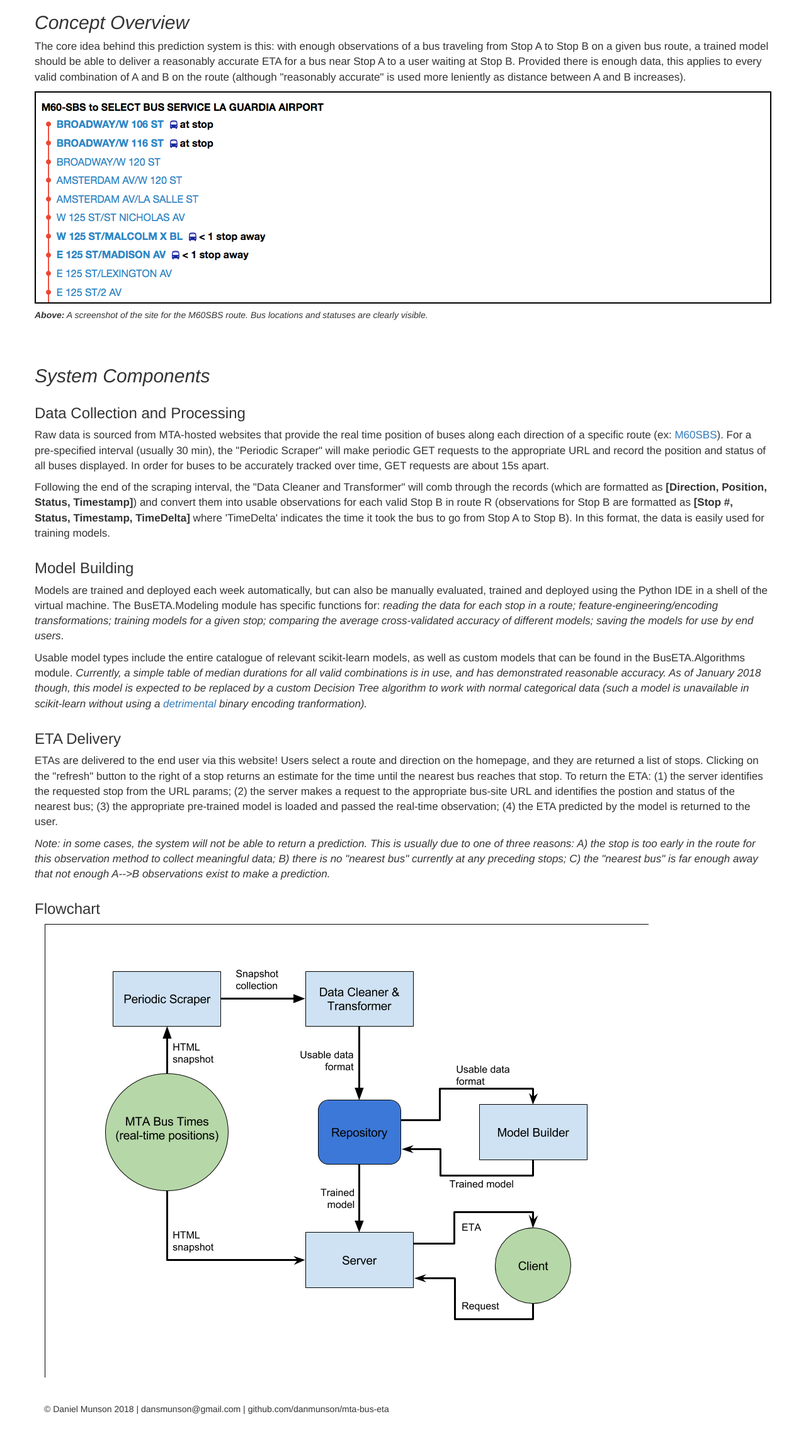
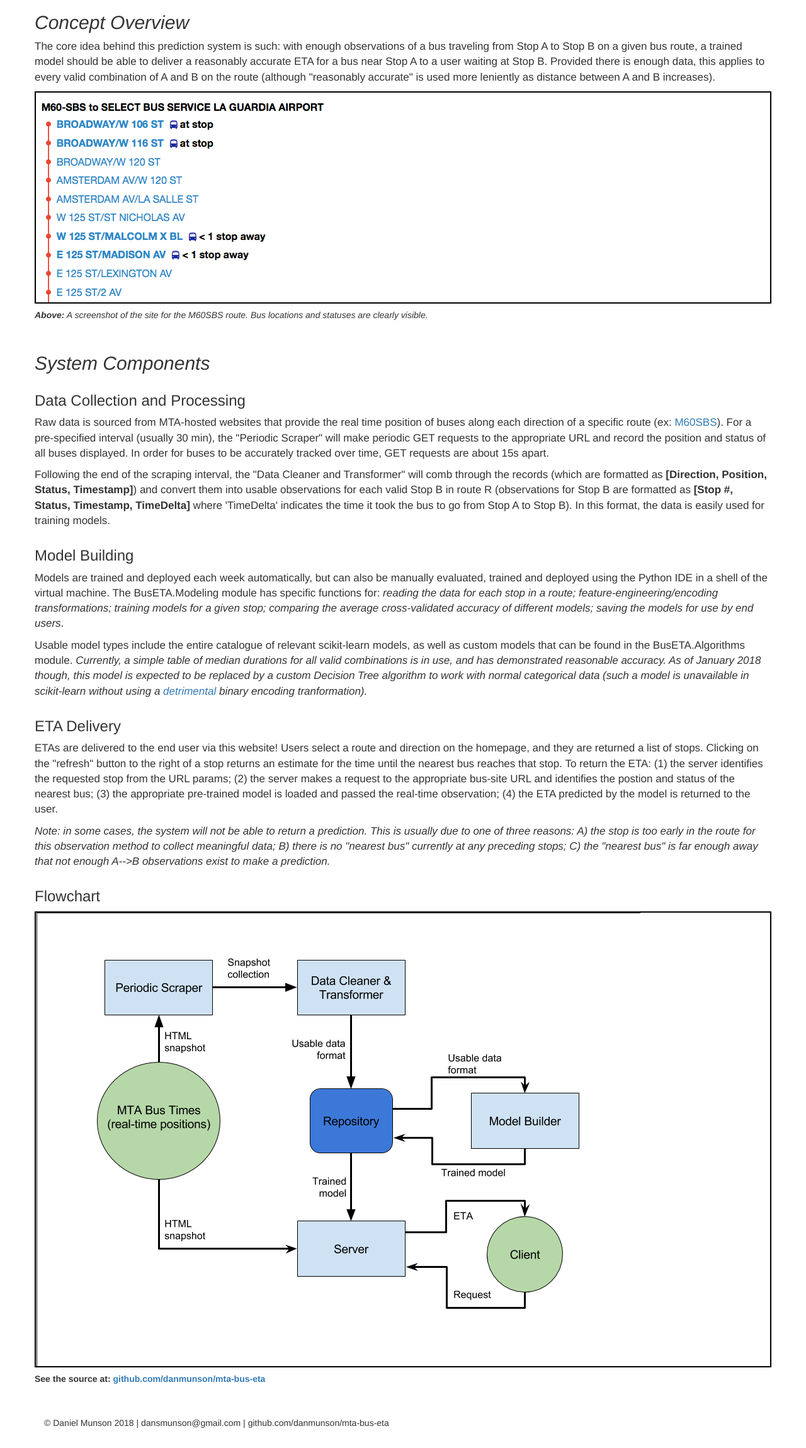
Before and after one commit to danmunson/mta-bus-eta, a Flask app: page /about in a window 1280 px wide. Shown: the part 51-2350 px from the top of the page at 63% size. Before the commit the page ends 2296 px from the top, so only its background shows below. Run offline with Flask 2, Linux system fonts and the light colour scheme; parts of the project's set-up code (start-up, migrations or seed data) failed here and were passed over; some libraries are stand-ins or nearby versions.

Commit message:
aesthetics and descriptions

```diff
--- a/templates/about.html
+++ b/templates/about.html
@@ -59,7 +59,7 @@
         <h2><i>Concept Overview</i></h2>
       </div>
       <div class='row'>
-        <p style="font-size:17px">The core idea behind this prediction system is this: with enough observations of a bus traveling
+        <p style="font-size:17px">The core idea behind this prediction system is such: with enough observations of a bus traveling
           from Stop A to Stop B on a given bus route, a trained model should be able to deliver a reasonably
           accurate ETA for a bus near Stop A to a user waiting at Stop B. Provided there is enough data, this
           applies to every valid combination of A and B on the route (although "reasonably accurate" is used
@@ -68,7 +68,6 @@
         <div style="margin-bottom:8px; border:2px solid black;"><img src="{{ url_for('static', filename='m60_screenshot.png')}}"/></div>
         <p><i><b>Above:</b> A screenshot of the site for the M60SBS route. Bus locations and statuses are clearly visible.</i></p>
       </div>
-      <br>
       <br>
       <div class='row'>
         <h2><i>System Components</i></h2>
@@ -117,7 +116,7 @@
       </div>
       <div class='row'>
         <h3>Flowchart</h3>
-        <div class="col-md-6">
+        <div style="margin-bottom:8px; border:2px solid black;">
             <img src="{{ url_for('static', filename='flowchart.png')}}"/>
         </div>
         <p><b>See the source at: <a href="github.com/danmunson/mta-bus-eta">github.com/danmunson/mta-bus-eta</a></b></p>
```
